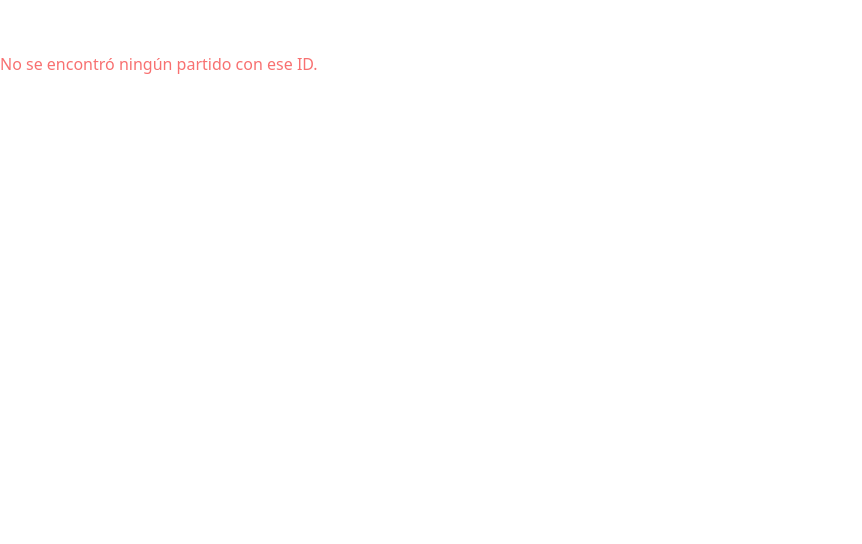
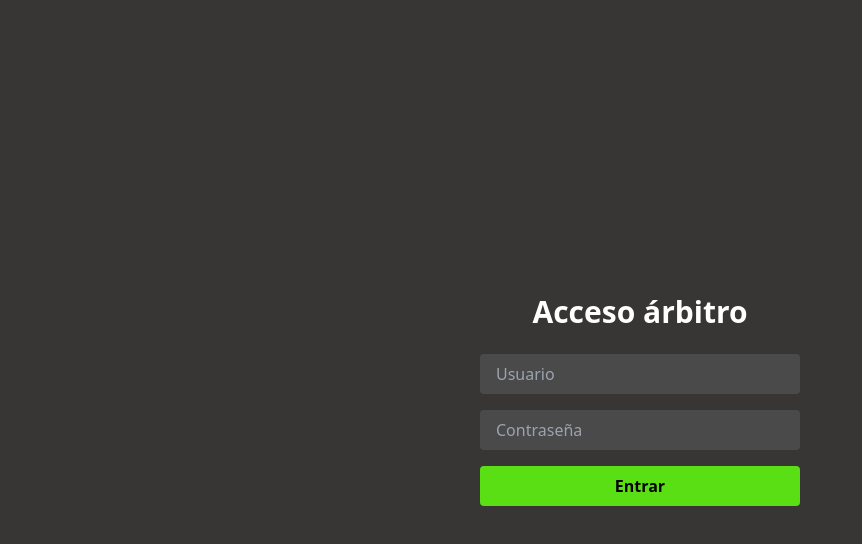
Before and after one commit to jmillaa/padelScoreWebFrontend, a Vue app: page /login-arbitro in a window 1280 px wide. Shown: the top 544 px of the page, without its empty margins (0-862 px from the left). Built offline with nearby package versions, Linux system fonts and the light colour scheme; no server answers.

Commit message:
empiezo con la parte del arbitro

```diff
--- a/src/components/LoginArbitro.vue
+++ b/src/components/LoginArbitro.vue
@@ -1,50 +1,34 @@
 <script setup>
-import { onMounted, ref } from 'vue'
-import { useRoute } from 'vue-router'
-import axios from 'axios'
+import { ref } from 'vue'
+import { useRoute, useRouter } from 'vue-router'
 
+const usuario = ref('')
+const contrasena = ref('')
+const error = ref('')
 const route = useRoute()
-const id = route.query.id
-const error = ref(null)
-const puntos = ref(['0', '0'])
-const juegos = ref(['0', '0'])
-const sets = ref(['0', '0'])
+const router = useRouter()
 
-const urlServidor = 'https://padelscore-web-server.onrender.com'
-
-async function cargarMarcador() {
-  try {
-    const response = await axios.get(`${urlServidor}/partido/${id}`)
-    if (!response.data || !response.data.marcador) {
-      throw new Error('Partido no encontrado')
-    }
-
-    const marcador = response.data.marcador
-    puntos.value = marcador.puntos.map(p => p.toString())
-    juegos.value = marcador.juegosSetActual
-    sets.value = marcador.setsGanados
-    error.value = null
-  } catch (err) {
-    console.error(err)
-    error.value = 'No se encontró ningún partido con ese ID.'
+function login() {
+  if (usuario.value === 'admin' && contrasena.value === 'padel123') {
+    sessionStorage.setItem('arbitroLogeado', 'true')
+    router.push(`/panel-arbitro?id=${route.query.id}`)
+  } else {
+    error.value = 'Usuario o contraseña incorrectos.'
   }
 }
-
-onMounted(() => {
-  cargarMarcador()
-})
 </script>
 
 <template>
-  <div class="text-white">
-    <h1 class="text-3xl font-bold">Panel de Árbitro</h1>
+  <div class="h-screen flex flex-col items-center justify-center bg-[#383535] text-white px-4">
+    <h2 class="text-3xl font-bold mb-6">Acceso árbitro</h2>
 
-    <div v-if="error" class="text-red-400 mt-4">
-      {{ error }}
-    </div>
-
-    <div v-else>
-      <!-- aquí va tu formulario o controles para editar el marcador -->
+    <div class="flex flex-col gap-4 w-full max-w-xs">
+      <input v-model="usuario" placeholder="Usuario" class="px-4 py-2 rounded bg-[#4a4a4a] text-white" />
+      <input v-model="contrasena" type="password" placeholder="Contraseña" class="px-4 py-2 rounded bg-[#4a4a4a] text-white" />
+      <button @click="login" class="bg-[#5ADF14] hover:bg-white hover:text-black text-black font-bold py-2 px-4 rounded">
+        Entrar
+      </button>
+      <p v-if="error" class="text-red-400">{{ error }}</p>
     </div>
   </div>
 </template>
--- /dev/null
+++ b/src/components/PanelArbitro.vue
@@ -0,0 +1,50 @@
+<script setup>
+import { onMounted, ref } from 'vue'
+import { useRoute } from 'vue-router'
+import axios from 'axios'
+
+const route = useRoute()
+const id = route.query.id
+const error = ref(null)
+const puntos = ref(['0', '0'])
+const juegos = ref(['0', '0'])
+const sets = ref(['0', '0'])
+
+const urlServidor = 'https://padelscore-web-server.onrender.com'
+
+async function cargarMarcador() {
+  try {
+    const response = await axios.get(`${urlServidor}/partido/${id}`)
+    if (!response.data || !response.data.marcador) {
+      throw new Error('Partido no encontrado')
+    }
+
+    const marcador = response.data.marcador
+    puntos.value = marcador.puntos.map(p => p.toString())
+    juegos.value = marcador.juegosSetActual
+    sets.value = marcador.setsGanados
+    error.value = null
+  } catch (err) {
+    console.error(err)
+    error.value = 'No se encontró ningún partido con ese ID.'
+  }
+}
+
+onMounted(() => {
+  cargarMarcador()
+})
+</script>
+
+<template>
+  <div class="text-white">
+    <h1 class="text-3xl font-bold">Panel de Árbitro</h1>
+
+    <div v-if="error" class="text-red-400 mt-4">
+      {{ error }}
+    </div>
+
+    <div v-else>
+      <!-- aquí va tu formulario o controles para editar el marcador -->
+    </div>
+  </div>
+</template>
--- a/src/router/index.js
+++ b/src/router/index.js
@@ -2,13 +2,13 @@ import { createRouter, createWebHistory } from 'vue-router'
 import PantallaInicio from '../components/PantallaInicio.vue'
 import Marcador from '../components/Marcador.vue'
 import LoginArbitro from '../components/LoginArbitro.vue'
-//import PanelArbitro from '../components/PanelArbitro.vue'
+import PanelArbitro from '../components/PanelArbitro.vue'
 
 const routes = [
   { path: '/', component: PantallaInicio },
   { path: '/partido/:id', component: Marcador, props: true },
   { path: '/login-arbitro', component: LoginArbitro },
-  //{ path: '/panel-arbitro', component: PanelArbitro, props: route => ({ id: route.query.id }) },
+  { path: '/panel-arbitro', component: PanelArbitro, props: route => ({ id: route.query.id }) },
 ]
 
 
```
